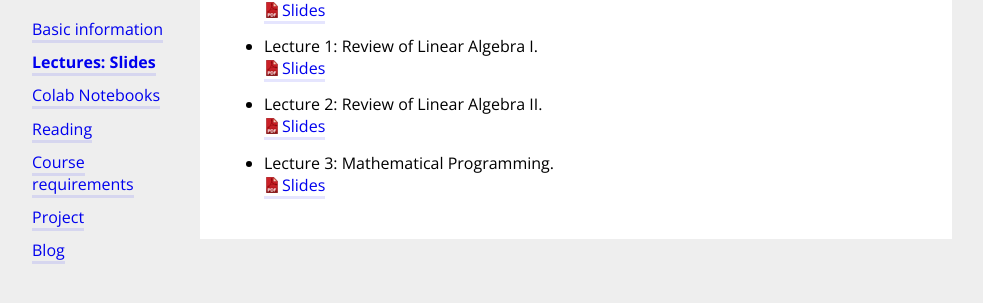
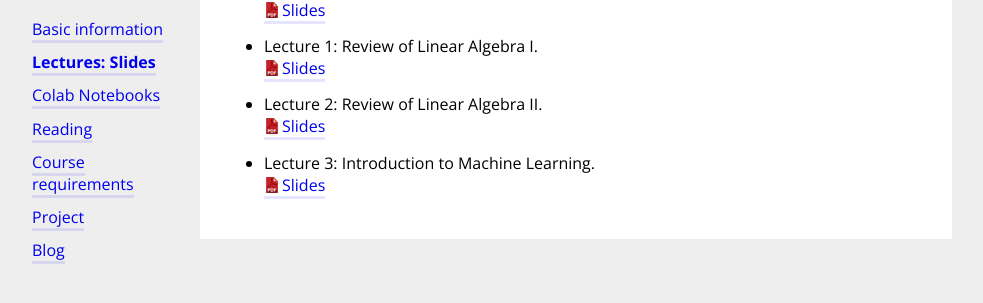
Before and after one commit to bernalde/QuIPML22, a Jekyll site: the page built from lecture.md, in a window 1280 px wide. Shown: the part 179-482 px from the top of the page, without its empty margins (64-1047 px from the left). Built offline with Jekyll 4.4.1, drawn with Linux system fonts in a browser that asks for light colours.

Commit message:
Update lecture.md

```diff
--- a/lecture.md
+++ b/lecture.md
@@ -20,7 +20,7 @@ Here you can access all the lecture slides.
 - Lecture 2: Review of Linear Algebra II.<br>
 <a href="slides/18-819F Lecture 2 - Review of Linear Algebra II.pdf" download>Slides</a>
 
-- Lecture 3: Mathematical Programming.<br>
+- Lecture 3: Introduction to Machine Learning.<br>
 <a href="slides/18-819F Lecture 3 - Introduction to Marchine Learning I.pdf" download>Slides</a>
 
 <!-- - Lecture 4: Introduction to Machine Learning.<br>
```
